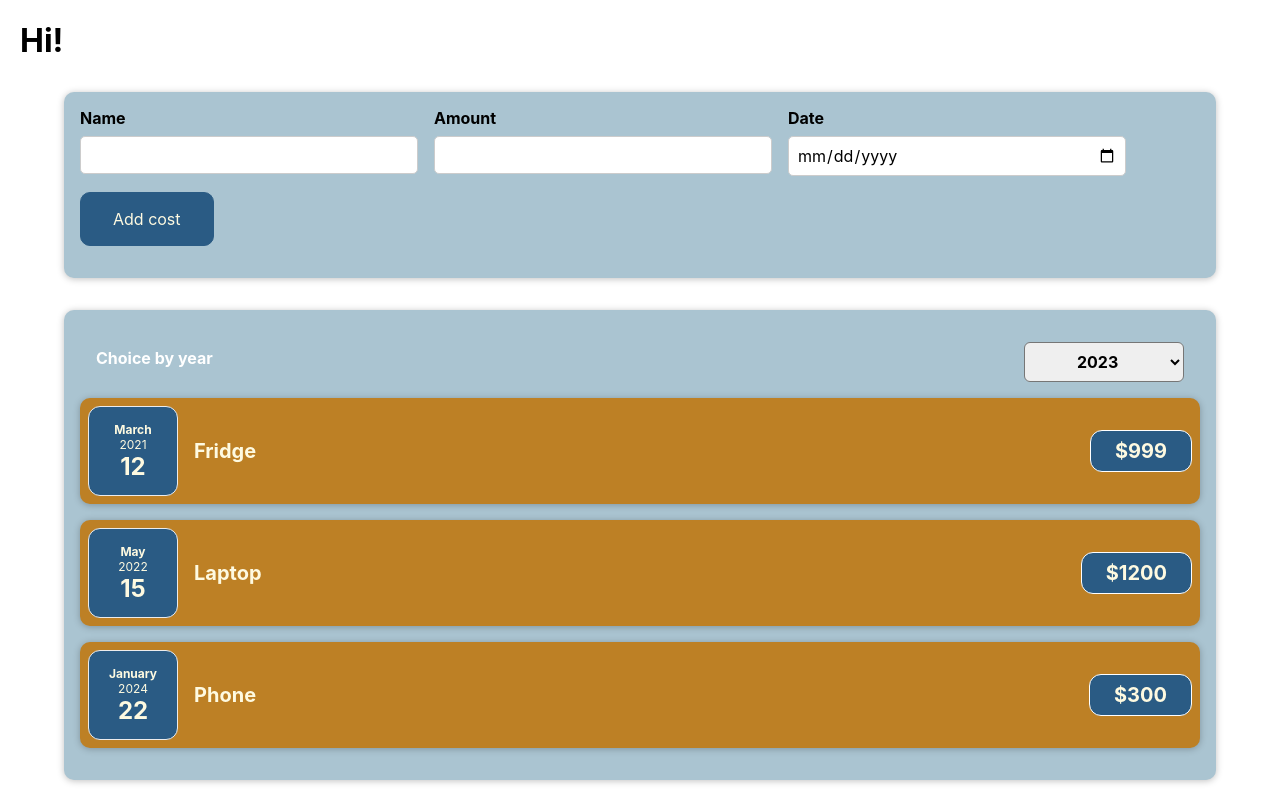
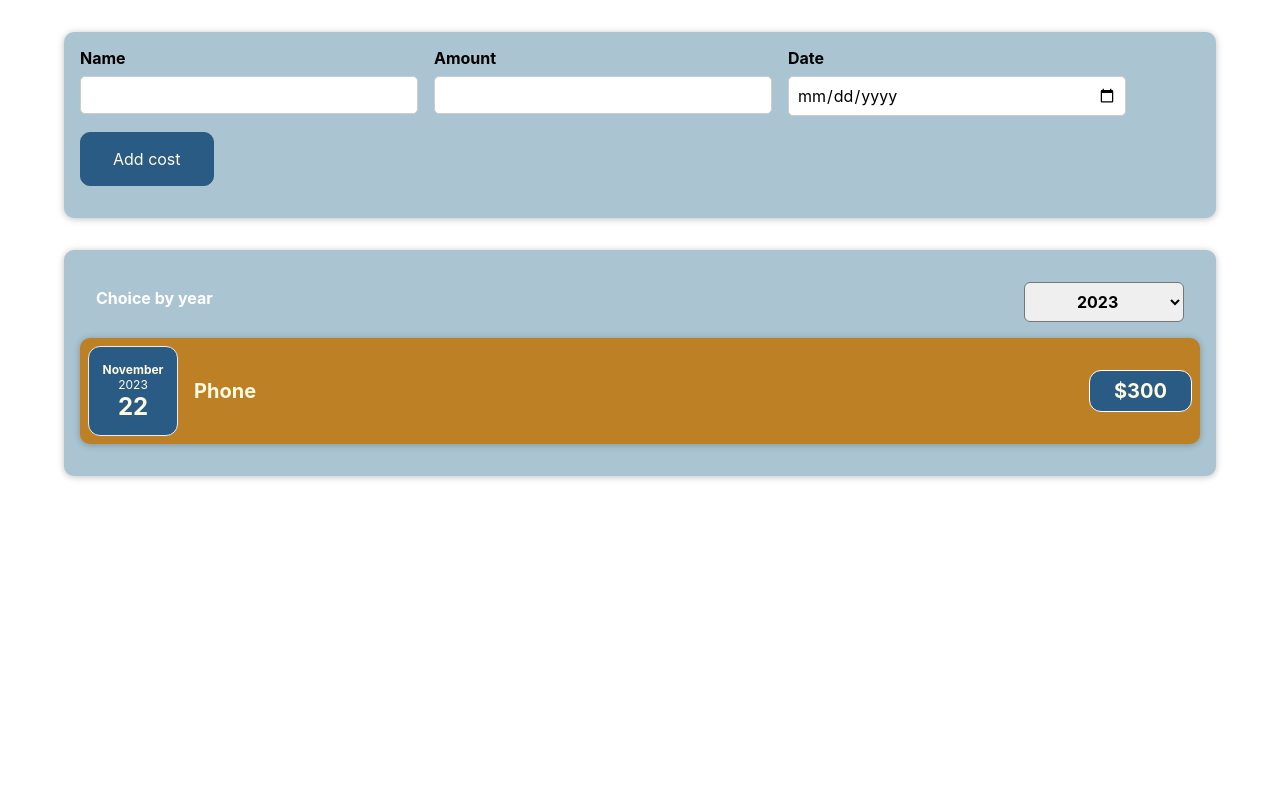
Before and after one commit to brestok-1/React-ToDo, a React (Create React App) app: page / in a window 1280 px wide. Built offline with nearby package versions, Linux system fonts and the light colour scheme.

Commit message:
add dynamic output

```diff
--- a/src/App.js
+++ b/src/App.js
@@ -1,8 +1,8 @@
 import Costs from "./components/Costs/Costs";
 import NewCost from "./components/NewCost/NewCost";
+import {useState} from "react";
 
-function App() {
-    const costs = [
+const INITIAL_COSTS = [
     {
         id: 1,
         date: new Date(2021, 2, 12),
@@ -17,20 +17,22 @@ function App() {
     },
     {
         id: 3,
-            date: new Date(2023, 12, 22),
+        date: new Date(2023, 10, 22),
         description: 'Phone',
         amount: 300
     },
 ]
 
-    function addCostHandler(Cost) {
-        costs.push(Cost)
-        console.log(costs)
+function App() {
+    const [costs, setCosts] = useState(INITIAL_COSTS)
+    function addCostHandler(cost) {  //Используем, когда основываемся на предыдущем состоянии и обновляем его
+        setCosts(prevState => {
+            return [cost, ...prevState ]
+        })
     }
 
     return (
         <div>
-            <h1>Hi!</h1>
             <NewCost onAddCost={addCostHandler}/>
             <Costs costs={costs}/>
         </div>
--- a/src/components/Costs/Costs.js
+++ b/src/components/Costs/Costs.js
@@ -6,20 +6,28 @@ import {useState} from "react";
 
 function Costs(props) {
     const [selectedYear, setSelectedYear] = useState('2023')
-    function changeYearHandler(year){
+
+    function changeYearHandler(year) {
         setSelectedYear(year)
     }
 
+    const filteredCosts = props.costs.filter(cost => {
+        return cost.date.getFullYear().toString() === selectedYear
+    })
+
+    let costsContent = <p>This year doesn't contain any costs</p>
+    if (filteredCosts.length > 0) {
+        costsContent = filteredCosts.map(cost => <CostItem
+            key={cost.id} //Всегда добавляем кий с уникальным айди когда отображаем список элементов
+            date={cost.date}
+            description={cost.description}
+            amount={cost.amount}/>)
+    }
     return (
         <div>
             <Card className={'costs'}>
                 <CostFilter year={selectedYear} onChangeYear={changeYearHandler}/>
-                <CostItem date={props.costs[0].date} description={props.costs[0].description}
-                          amount={props.costs[0].amount}/>
-                <CostItem date={props.costs[1].date} description={props.costs[1].description}
-                          amount={props.costs[1].amount}/>
-                <CostItem date={props.costs[2].date} description={props.costs[2].description}
-                          amount={props.costs[2].amount}/>
+                {costsContent}
             </Card>
         </div>
     )
--- a/src/components/NewCost/CostForm.js
+++ b/src/components/NewCost/CostForm.js
@@ -2,7 +2,7 @@ import './CostForm.css'
 import {useState} from "react";
 
 function CostForm(props) {
-    const [name, setName] = useState('')
+    const [name, setName] = useState('') // Используем, когда просто объект изменяется и на нет необходимости знать его предыдущее состояние
     const [amount, setAmount] = useState('')
     const [date, setDate] = useState('')
 
@@ -29,10 +29,10 @@ function CostForm(props) {
         setDate(event.target.value)
     }
 
-    function submitHandler(event){
+    function submitHandler(event) {
         event.preventDefault()
         const costData = {
-            name: name,
+            description: name,
             amount: amount,
             date: new Date(date),
         }
@@ -47,7 +47,7 @@ function CostForm(props) {
             <div className={'new-cost__controls'}>
                 <div className="new-cost__control">
                     <label>Name</label>
-                    <input type="text" onChange={changeNameHandler} value={name} />
+                    <input type="text" onChange={changeNameHandler} value={name}/>
                 </div>
                 <div className="new-cost__control">
                     <label>Amount</label>
@@ -55,10 +55,11 @@ function CostForm(props) {
                 </div>
                 <div className="new-cost__control">
                     <label>Date</label>
-                    <input type="date" min={'2019-01-01'} step={'2023-13-11'} onChange={changeDateHandler} value={date}/>
+                    <input type="date" min={'2019-01-01'} step={'2023-13-11'} onChange={changeDateHandler}
+                           value={date}/>
                 </div>
                 <div className={'new-cost__actions'}>
-                    <button type={"submit"} >Add cost</button>
+                    <button type={"submit"}>Add cost</button>
                 </div>
             </div>
         </form>
```
Also changed, not shown: src/components/Costs/CostsList.css (added), src/components/Costs/CostsList.js (added). Lines whose indentation alone changed are shown as unchanged.
